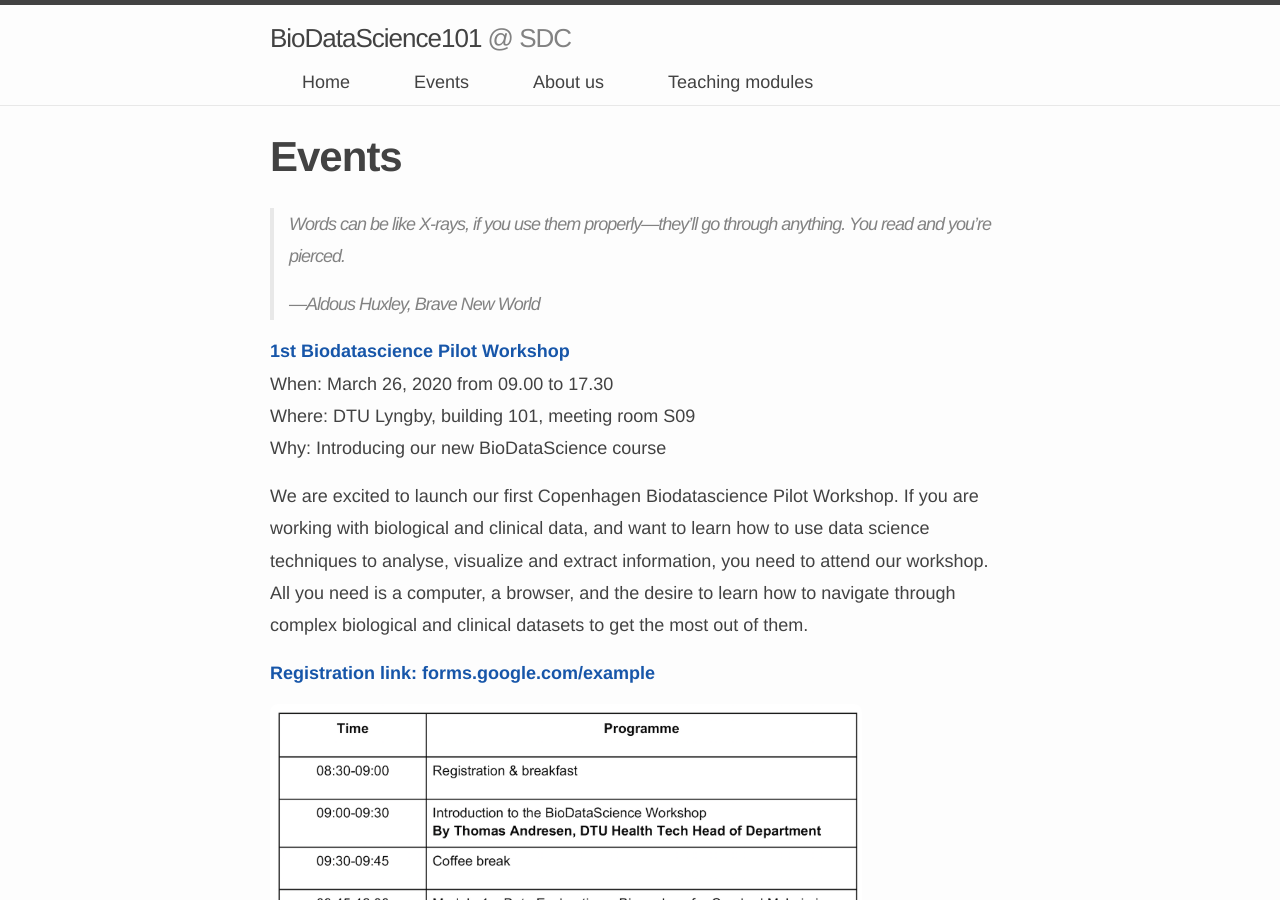
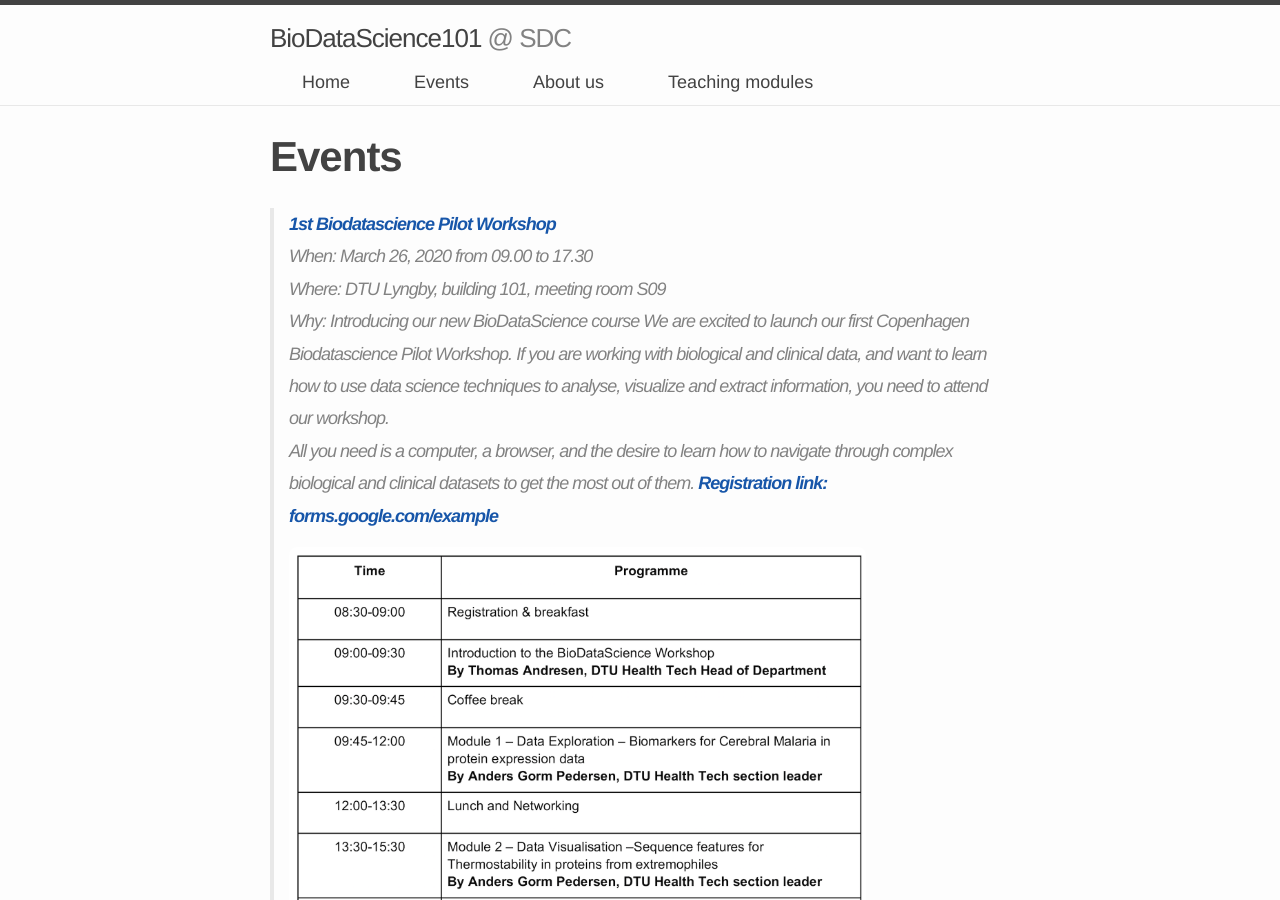
Before and after one commit to biodatascience101/BioDataScience101.github.io, a Jekyll site: the page built from _pages/events/index.md, in a window 1280 px wide and 900 px high. Built offline with Jekyll 4.4.1, drawn with Linux system fonts in a browser that asks for light colours; nearby versions of some CDN libraries.

Commit message:
Update index.md

```diff
--- a/_pages/events/index.md
+++ b/_pages/events/index.md
@@ -7,11 +7,8 @@ toggle: on
 rank: 2
 ---
 
-<blockquote cite="https://www.huxley.net/bnw/four.html">
-    <p>Words can be like X-rays, if you use them properly—they’ll go through anything. You read and you’re pierced.</p>
-    <footer>—Aldous Huxley, <cite>Brave New World</cite></footer>
-</blockquote>
-
+<blockquote>
+    <p>
 
 <b> <a href="{{page.event_page}}">1st Biodatascience Pilot Workshop</a></b>
 <br />
@@ -31,6 +28,9 @@ All you need is a computer, a browser, and the desire to learn how to navigate t
     <img class="float-center" width="80%"  src="{{ 'schedule3.png' | prepend: site.images_dir | prepend: site.baseurl }}" />
 </div>
 
+</p>
+</blockquote>
+
 ### 2020 event calendar:
 - DTU Pilot event, Copenhagen 2020 - March 16th 2020
 - SDC Pilot event, Copenhagen 2020 - ultimo April 2020
```
